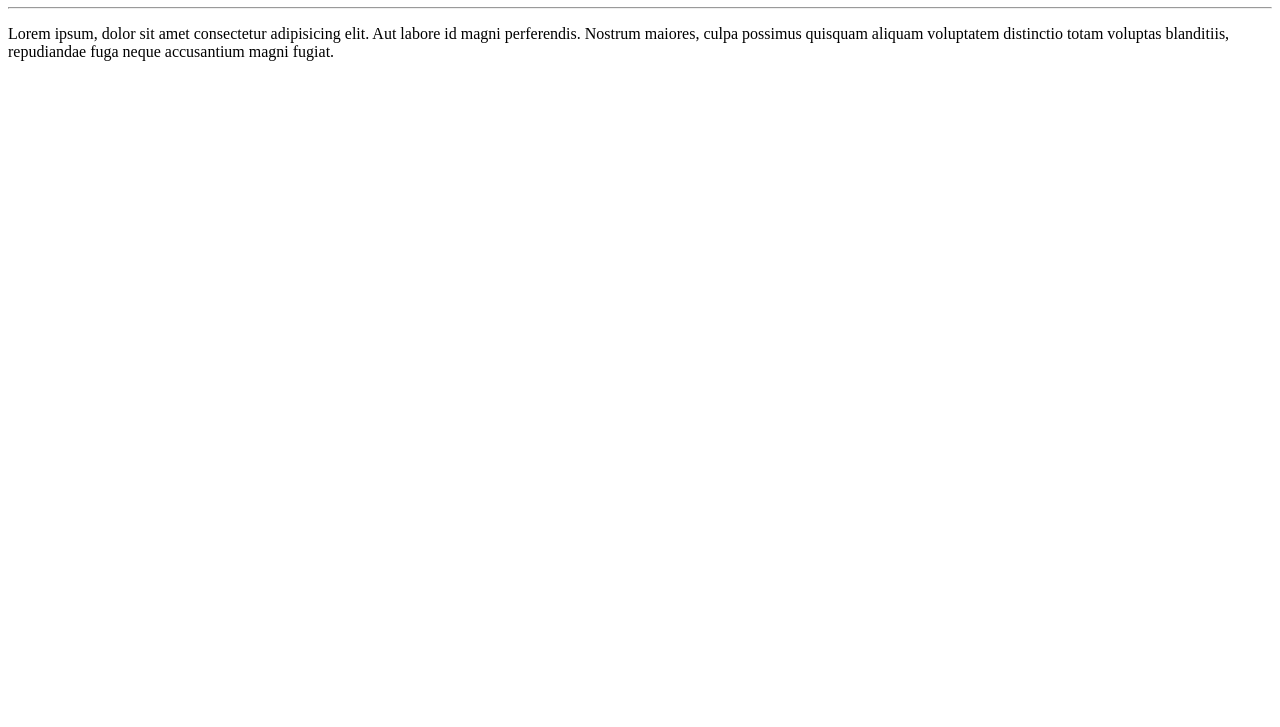
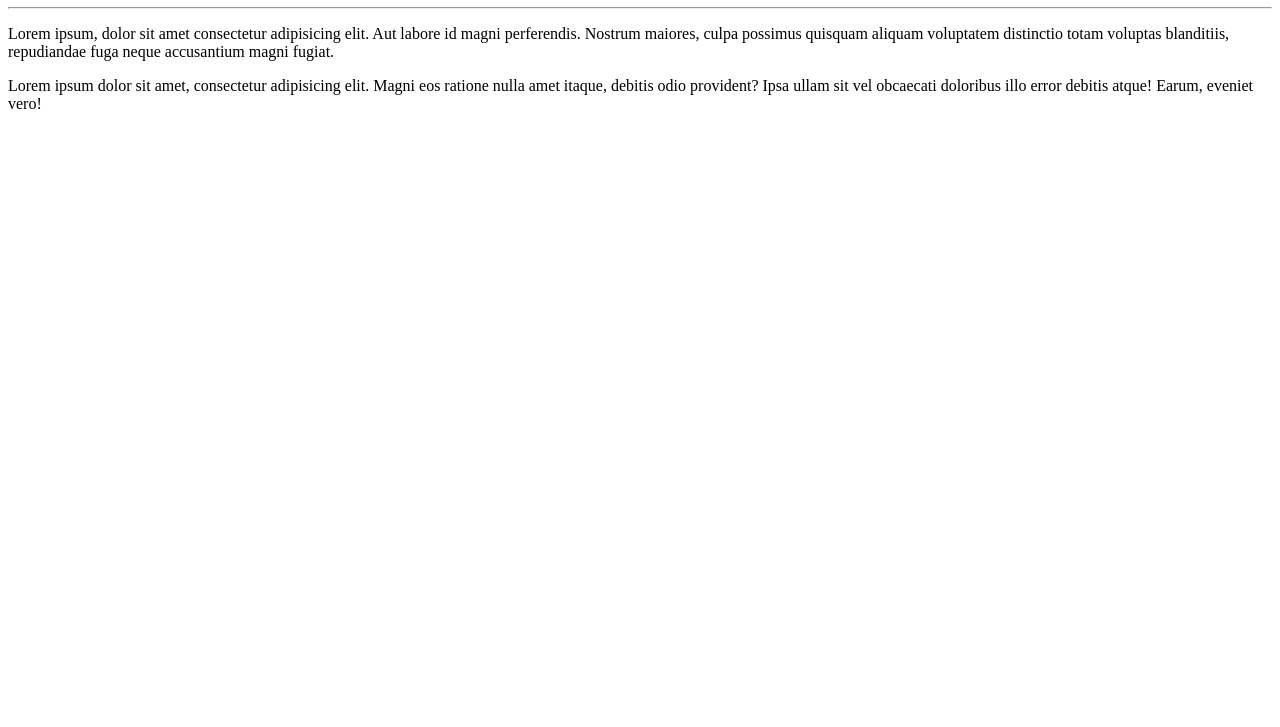
Before and after one commit to Lohana-Caruccio/Ola-Mundo, a plain HTML site: page site-exemplo/index.html in a window 1280 px wide. Shown: the part 73-800 px from the top of the page. Drawn offline with Linux system fonts and the light colour scheme.

Commit message:
Adicionei um parágrafo

```diff
--- a/site-exemplo/index.html
+++ b/site-exemplo/index.html
@@ -9,5 +9,6 @@
     <h1>Olá, Mundo!</h1>
     <hr>
     <p>Lorem ipsum, dolor sit amet consectetur adipisicing elit. Aut labore id magni perferendis. Nostrum maiores, culpa possimus quisquam aliquam voluptatem distinctio totam voluptas blanditiis, repudiandae fuga neque accusantium magni fugiat.</p>
+    <p>Lorem ipsum dolor sit amet, consectetur adipisicing elit. Magni eos ratione nulla amet itaque, debitis odio provident? Ipsa ullam sit vel obcaecati doloribus illo error debitis atque! Earum, eveniet vero!</p>
 </body>
 </html>
```
